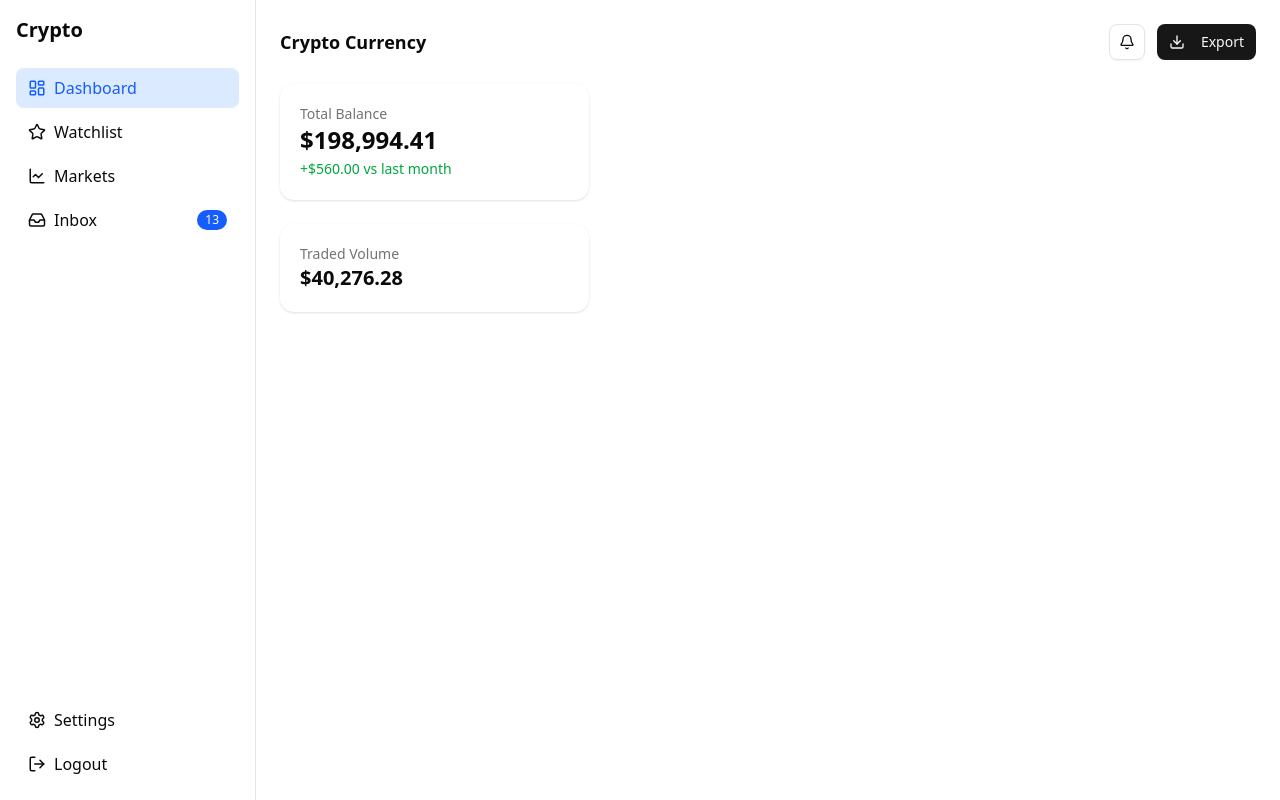
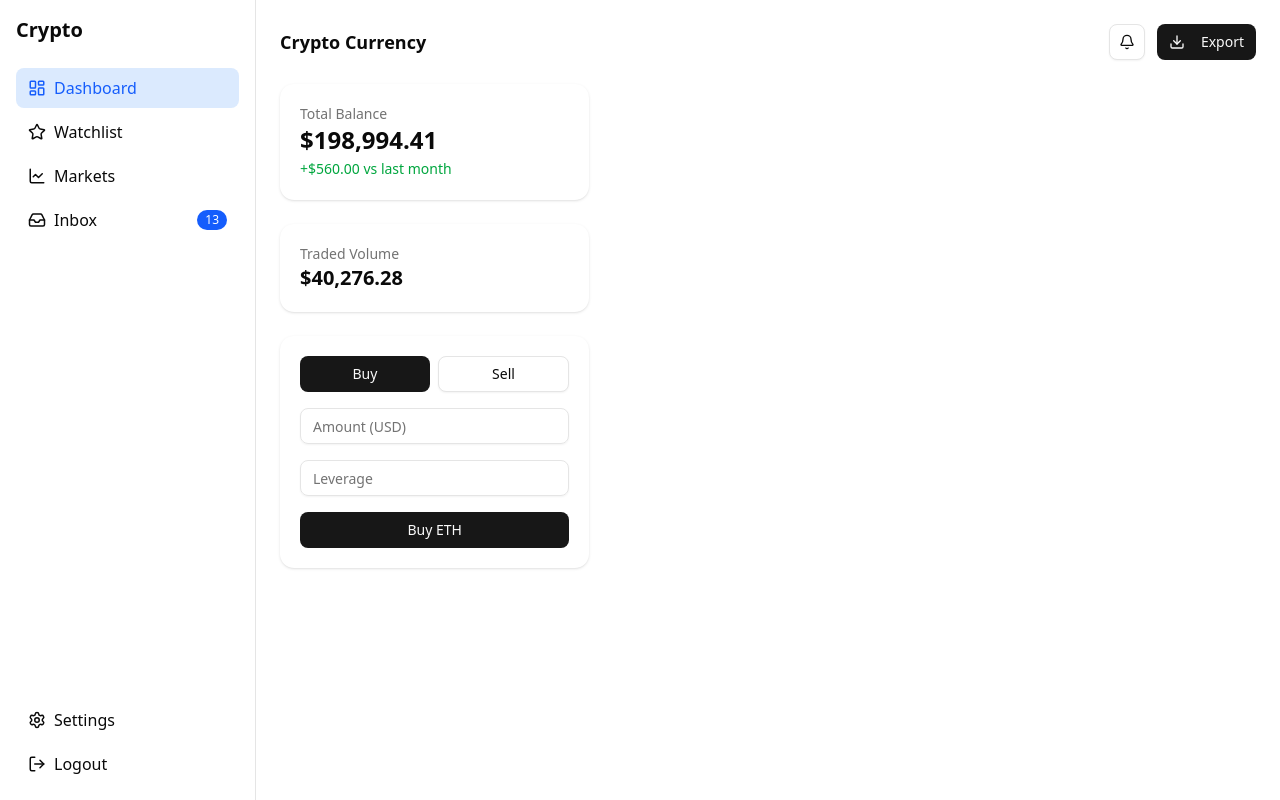
Before and after one commit to kishorekumargr/crypto-dashboard, a Next.js app: page / in a window 1280 px wide. Built offline with nearby package versions, Linux system fonts and the light colour scheme.

Commit message:
Add trade panel

```diff
--- a/app/page.tsx
+++ b/app/page.tsx
@@ -1,5 +1,6 @@
 import BalanceCard from "@/components/dashboard/BalanceCard";
 import StatsCard from "@/components/dashboard/StatsCard";
+import TradePanel from "@/components/dashboard/TradePanel";
 
 export default function Dashboard() {
   return (
@@ -7,6 +8,7 @@ export default function Dashboard() {
       <div className="space-y-6">
         <BalanceCard />
         <StatsCard title="Traded Volume" value="$40,276.28" />
+        <TradePanel />
       </div>
       <div className="lg:col-span-2 space-y-6"></div>
     </div>
--- /dev/null
+++ b/components/dashboard/TradePanel.tsx
@@ -0,0 +1,20 @@
+import { Button } from "@/components/ui/button";
+import { Input } from "@/components/ui/input";
+
+export default function TradePanel() {
+  return (
+    <div className="bg-white rounded-xl p-5 shadow-sm space-y-4">
+      <div className="flex gap-2">
+        <Button className="flex-1">Buy</Button>
+        <Button variant="outline" className="flex-1">
+          Sell
+        </Button>
+      </div>
+
+      <Input placeholder="Amount (USD)" />
+      <Input placeholder="Leverage" />
+
+      <Button className="w-full">Buy ETH</Button>
+    </div>
+  );
+}
```
